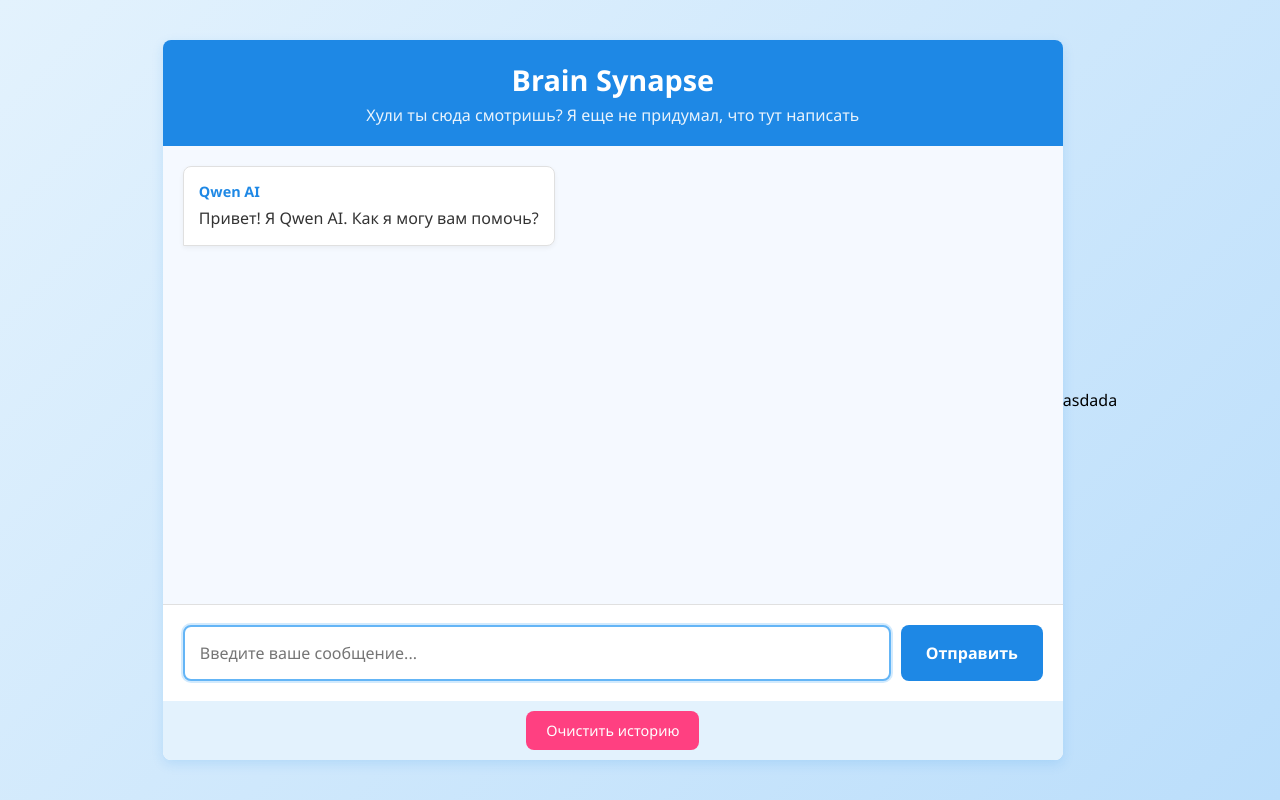
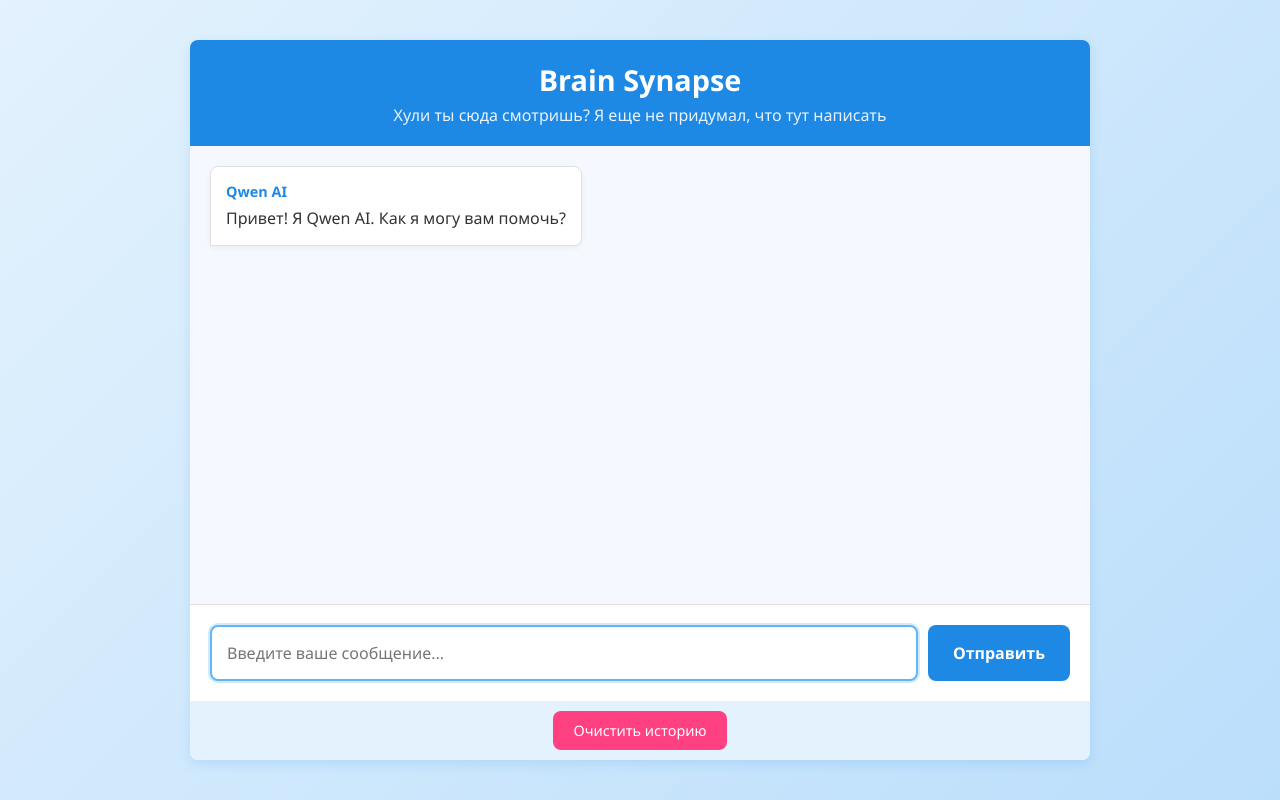
Before and after one commit to ZaScht0/cat_facts.py, a FastAPI app: page / in a window 1280 px wide. Run offline with FastAPI, Linux system fonts and the light colour scheme; data that the repository does not hold is empty.

Commit message:
Add project files

```diff
--- a/templates/index.html
+++ b/templates/index.html
@@ -40,4 +40,3 @@
     <script src="/static/js/chat.js"></script>
 </body>
 </html>
-asdada
```
